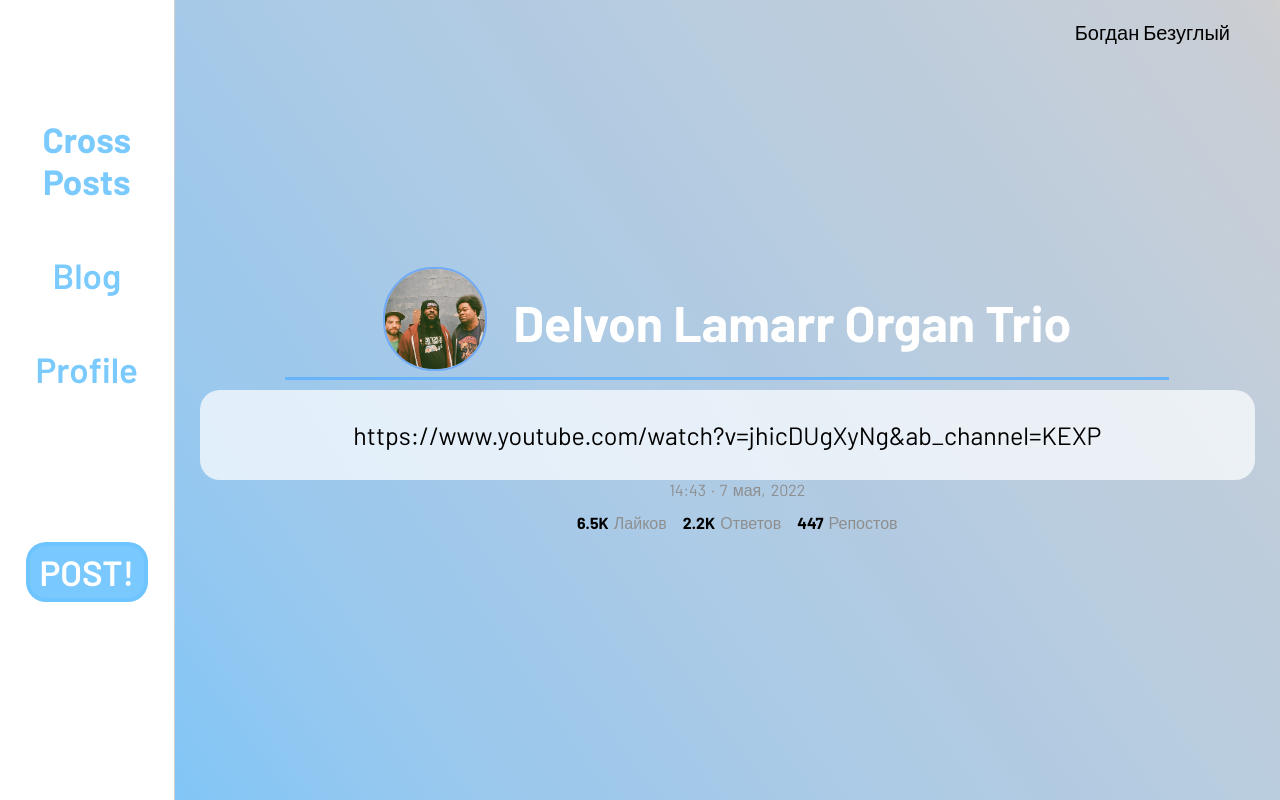
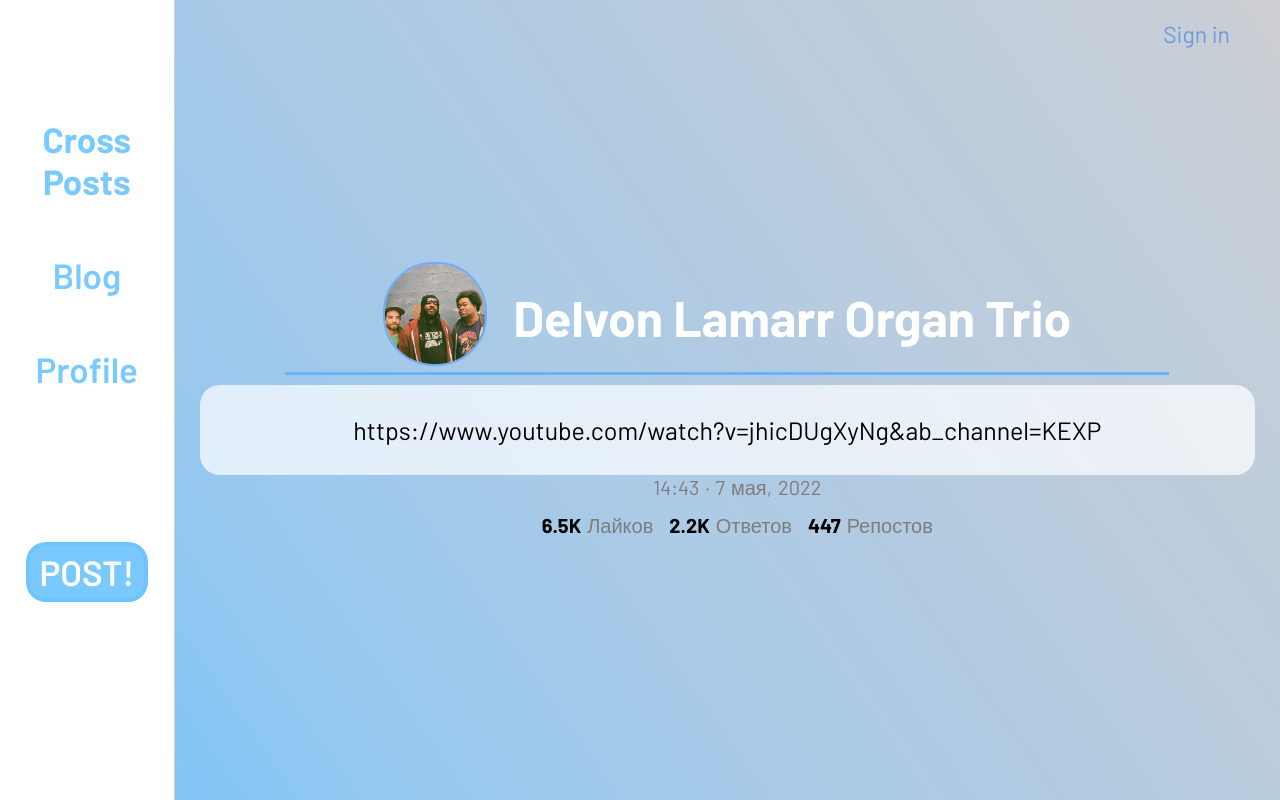
Before and after one commit to bboddyya/CrossPosts_sandbox, a React (Create React App) app: page /tasks/1234123 in a window 1280 px wide. Built offline with nearby package versions, Linux system fonts and the light colour scheme.

Commit message:
Добавил смену ника через профайл

```diff
--- a/src/App.js
+++ b/src/App.js
@@ -18,6 +18,7 @@
   const [title, setTitle] = useState("");
   const [postValue, setPostValue] = useState("");
   const [darkMode, setDarkMode] = useState(false);
+  const [login, setLogin] = useState(false);
 
   return (
     <Context.Provider
@@ -35,6 +36,8 @@
         darkMode,
         setDarkMode,
         SinglePost,
+        login,
+        setLogin,
       }}
     >
       <div className="App" style={darkMode ? themeColor.body : null}>
--- a/src/Login/Login.css
+++ b/src/Login/Login.css
@@ -3,4 +3,20 @@
   top: 20px;
   right: 50px;
   font-size: 20px;
+  transition: all 0.1s ease-in-out;
+  z-index: 0;
 }
+
+.loginWrapper {
+  cursor: pointer;
+}
+
+.loginWrapper a {
+  color: rgb(109, 153, 222);
+  font-weight: 300;
+  font-size: 23px;
+}
+
+.loginWrapper:hover {
+  border-bottom: solid 2px rgb(114, 157, 226);
+}
--- a/src/Login/Login.js
+++ b/src/Login/Login.js
@@ -1,6 +1,16 @@
 import "./Login.css";
+import { useContext } from "react";
+import { Context } from "../Context";
+import { Link } from "react-router-dom";
+
 function Login() {
-  return <div className="loginWrapper">Богдан Безуглый</div>;
+  const { name, login } = useContext(Context);
+
+  return (
+    <div className="loginWrapper">
+      <Link to="/profile">{login ? name : "Sign in"}</Link>
+    </div>
+  );
 }
 
 export default Login;
--- a/src/Pages/Profile/Profile.js
+++ b/src/Pages/Profile/Profile.js
@@ -3,8 +3,9 @@
 import "./Profile.css";
 
 function Profile() {
-  const { name, setName } = useContext(Context);
+  const { name, setName, setLogin } = useContext(Context);
 
+  const loginName = () => setLogin(true);
   return (
     <div className="profileWrapper">
       <div className="avatar">
@@ -16,11 +17,12 @@
           className="nameInput"
           value={name}
           onChange={(e) => {
+            setLogin(false);
             setName(e.target.value);
           }}
         />
         <div className="check">
-          <span className="lnr lnr-checkmark-circle" />
+          <span className="lnr lnr-checkmark-circle" onClick={loginName} />
         </div>
       </div>
     </div>
--- a/src/Pages/SinglePost/SinglePost.css
+++ b/src/Pages/SinglePost/SinglePost.css
@@ -43,3 +43,19 @@
 
   overflow: auto;
 }
+
+.singlePostWrapper .likesShareRepost {
+  word-spacing: 2px;
+  margin-left: 20px;
+  color: rgb(125, 125, 125);
+  font-weight: 300;
+  font-size: 20px;
+}
+
+.singlePostWrapper .postDate {
+  margin-left: 20px;
+  word-spacing: 2px;
+  color: rgb(125, 125, 125);
+  margin-bottom: 13px;
+  font-size: 20px;
+}
--- a/src/Pages/SinglePost/SinglePost.js
+++ b/src/Pages/SinglePost/SinglePost.js
@@ -29,10 +29,15 @@
 
         <div className="singlePostName">{author}</div>
       </div>
-      <div className="singlePostTitle">{title}</div>
+      <div
+        className="singlePostTitle"
+        style={darkMode ? themeColor.post : null}
+      >
+        {title}
+      </div>
       <div
         className="postDate"
-        style={darkMode ? themeColor.likesShareRepost : null}
+        style={darkMode ? themeColor.dateAndlikes : null}
       >
         {time}
         {" · "}
@@ -40,7 +45,7 @@
       </div>
       <div
         className="likesShareRepost"
-        style={darkMode ? themeColor.likesShareRepost : null}
+        style={darkMode ? themeColor.dateAndlikes : null}
       >
         <span className="likes">
           <strong>{likes}</strong> Лайков
--- a/src/Pages/Tasks/UI/Posts.css
+++ b/src/Pages/Tasks/UI/Posts.css
@@ -26,6 +26,7 @@
   white-space: nowrap;
   cursor: pointer;
   transition: all 0.3s ease;
+  z-index: 1;
 }
 
 .post:hover {
--- a/src/Themes/themeColor.js
+++ b/src/Themes/themeColor.js
@@ -43,6 +43,10 @@
   pictureBorder: {
     borderColor: "white",
   },
+
+  dateAndlikes: {
+    color: "#D0F2F0",
+  },
 };
 
 export default themeColor;
```
